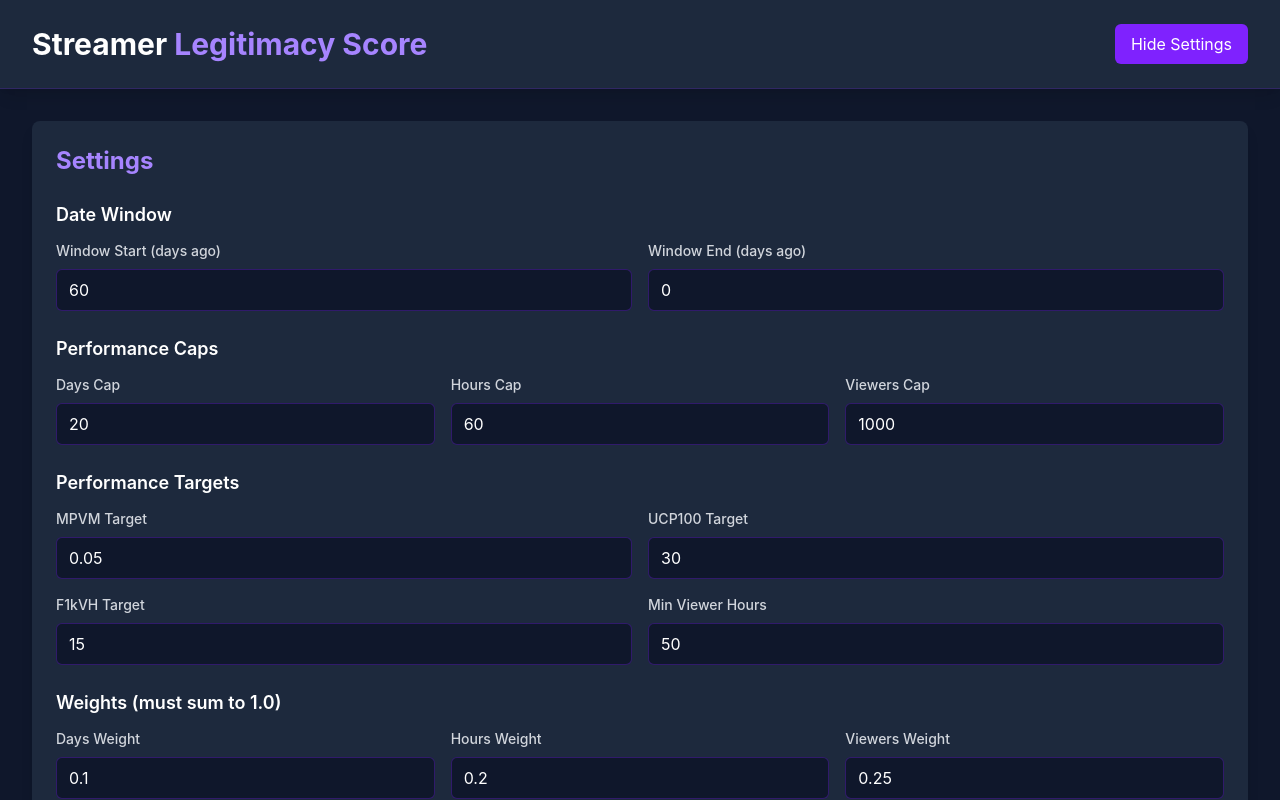
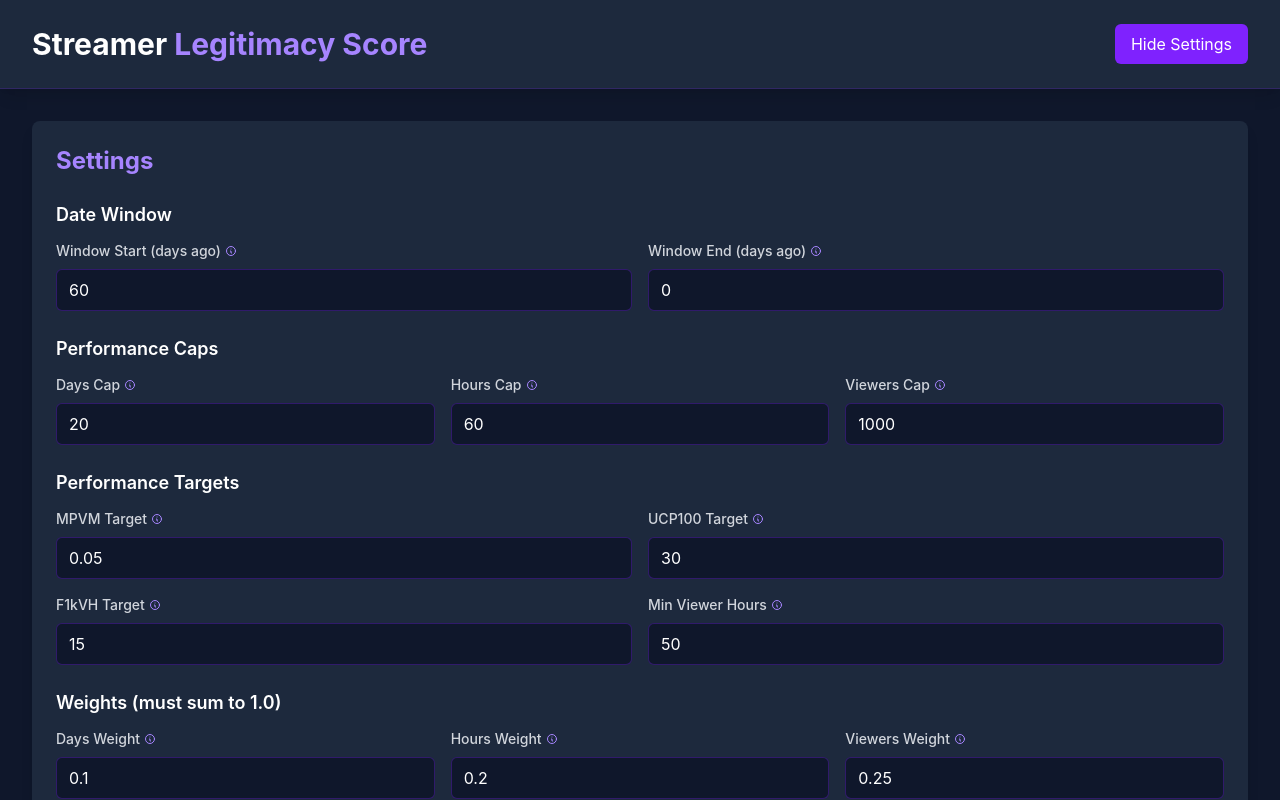
Before and after one commit to bjorkendev/streamer-score, a React (Vite) app: page / in a window 1280 px wide. Both pictures are taken after a click on the button "Show Settings". Shown: the top 800 px of the page. Built offline with nearby package versions, Linux system fonts and the light colour scheme.

Commit message:
Add tooltips to all Settings fields for better UX

```diff
--- a/src/components/Settings.tsx
+++ b/src/components/Settings.tsx
@@ -1,4 +1,5 @@
 import type { Settings as SettingsType } from '../types';
+import { Tooltip } from './Tooltip';
 
 interface SettingsProps {
   settings: SettingsType;
@@ -13,6 +14,27 @@ export function Settings({ settings, onSettingsChange }: SettingsProps) {
     });
   };
 
+  const LabelWithTooltip = ({ label, tooltip }: { label: string; tooltip: string }) => (
+    <label className="block text-sm font-medium mb-2 text-gray-300 flex items-center gap-1">
+      {label}
+      <Tooltip content={tooltip}>
+        <svg
+          className="w-3 h-3 text-violet-400 cursor-help"
+          fill="none"
+          stroke="currentColor"
+          viewBox="0 0 24 24"
+        >
+          <path
+            strokeLinecap="round"
+            strokeLinejoin="round"
+            strokeWidth={2}
+            d="M13 16h-1v-4h-1m1-4h.01M21 12a9 9 0 11-18 0 9 9 0 0118 0z"
+          />
+        </svg>
+      </Tooltip>
+    </label>
+  );
+
   return (
     <div className="bg-slate-800 rounded-lg p-6 shadow-lg">
       <h2 className="text-2xl font-bold mb-6 text-violet-400">Settings</h2>
@@ -23,9 +45,10 @@ export function Settings({ settings, onSettingsChange }: SettingsProps) {
           <h3 className="text-lg font-semibold mb-3 text-white">Date Window</h3>
           <div className="grid grid-cols-1 md:grid-cols-2 gap-4">
             <div>
-              <label className="block text-sm font-medium mb-2 text-gray-300">
-                Window Start (days ago)
-              </label>
+              <LabelWithTooltip
+                label="Window Start (days ago)"
+                tooltip="How many days back from today to start analyzing data. Default is 60 days ago."
+              />
               <input
                 type="number"
                 value={settings.windowStartDays}
@@ -36,9 +59,10 @@ export function Settings({ settings, onSettingsChange }: SettingsProps) {
               />
             </div>
             <div>
-              <label className="block text-sm font-medium mb-2 text-gray-300">
-                Window End (days ago)
-              </label>
+              <LabelWithTooltip
+                label="Window End (days ago)"
+                tooltip="How many days back from today to end the analysis. Default is 0 (today)."
+              />
               <input
                 type="number"
                 value={settings.windowEndDays}
@@ -56,9 +80,10 @@ export function Settings({ settings, onSettingsChange }: SettingsProps) {
           <h3 className="text-lg font-semibold mb-3 text-white">Performance Caps</h3>
           <div className="grid grid-cols-1 md:grid-cols-3 gap-4">
             <div>
-              <label className="block text-sm font-medium mb-2 text-gray-300">
-                Days Cap
-              </label>
+              <LabelWithTooltip
+                label="Days Cap"
+                tooltip="Maximum number of streaming days considered 'excellent'. Streaming more than this gives diminishing returns. Default: 20 days."
+              />
               <input
                 type="number"
                 value={settings.daysCap}
@@ -69,9 +94,10 @@ export function Settings({ settings, onSettingsChange }: SettingsProps) {
               />
             </div>
             <div>
-              <label className="block text-sm font-medium mb-2 text-gray-300">
-                Hours Cap
-              </label>
+              <LabelWithTooltip
+                label="Hours Cap"
+                tooltip="Maximum total hours considered 'excellent'. More hours than this adds little to the score. Default: 60 hours."
+              />
               <input
                 type="number"
                 value={settings.hoursCap}
@@ -82,9 +108,10 @@ export function Settings({ settings, onSettingsChange }: SettingsProps) {
               />
             </div>
             <div>
-              <label className="block text-sm font-medium mb-2 text-gray-300">
-                Viewers Cap
-              </label>
+              <LabelWithTooltip
+                label="Viewers Cap"
+                tooltip="Weighted average viewer count considered 'top-tier'. Used as the maximum for logarithmic scaling. Default: 1000 viewers."
+              />
               <input
                 type="number"
                 value={settings.viewersCap}
@@ -102,9 +129,10 @@ export function Settings({ settings, onSettingsChange }: SettingsProps) {
           <h3 className="text-lg font-semibold mb-3 text-white">Performance Targets</h3>
           <div className="grid grid-cols-1 md:grid-cols-2 gap-4">
             <div>
-              <label className="block text-sm font-medium mb-2 text-gray-300">
-                MPVM Target
-              </label>
+              <LabelWithTooltip
+                label="MPVM Target"
+                tooltip="Target messages per viewer-minute (engagement rate). Higher means great chat activity, lower means poor engagement. Default: 0.05"
+              />
               <input
                 type="number"
                 step="0.001"
@@ -116,9 +144,10 @@ export function Settings({ settings, onSettingsChange }: SettingsProps) {
               />
             </div>
             <div>
-              <label className="block text-sm font-medium mb-2 text-gray-300">
-                UCP100 Target
-              </label>
+              <LabelWithTooltip
+                label="UCP100 Target"
+                tooltip="Target unique chatters per 100 viewers. Measures how interactive the audience is. Default: 30"
+              />
               <input
                 type="number"
                 value={settings.ucp100Target}
@@ -129,9 +158,10 @@ export function Settings({ settings, onSettingsChange }: SettingsProps) {
               />
             </div>
             <div>
-              <label className="block text-sm font-medium mb-2 text-gray-300">
-                F1kVH Target
-              </label>
+              <LabelWithTooltip
+                label="F1kVH Target"
+                tooltip="Target followers gained per 1000 viewer-hours. Measures growth quality relative to reach. Default: 15"
+              />
               <input
                 type="number"
                 value={settings.f1kVHTarget}
@@ -142,9 +172,10 @@ export function Settings({ settings, onSettingsChange }: SettingsProps) {
               />
             </div>
             <div>
-              <label className="block text-sm font-medium mb-2 text-gray-300">
-                Min Viewer Hours
-              </label>
+              <LabelWithTooltip
+                label="Min Viewer Hours"
+                tooltip="Minimum total viewer-hours before the score counts fully. Prevents small sample sizes from skewing results. Default: 50"
+              />
               <input
                 type="number"
                 value={settings.minViewerHours}
@@ -162,9 +193,10 @@ export function Settings({ settings, onSettingsChange }: SettingsProps) {
           <h3 className="text-lg font-semibold mb-3 text-white">Weights (must sum to 1.0)</h3>
           <div className="grid grid-cols-1 md:grid-cols-3 gap-4">
             <div>
-              <label className="block text-sm font-medium mb-2 text-gray-300">
-                Days Weight
-              </label>
+              <LabelWithTooltip
+                label="Days Weight"
+                tooltip="How much streaming frequency influences the final score. Higher = more emphasis on consistency. Default: 0.10 (10%)"
+              />
               <input
                 type="number"
                 step="0.01"
@@ -176,9 +208,10 @@ export function Settings({ settings, onSettingsChange }: SettingsProps) {
               />
             </div>
             <div>
-              <label className="block text-sm font-medium mb-2 text-gray-300">
-                Hours Weight
-              </label>
+              <LabelWithTooltip
+                label="Hours Weight"
+                tooltip="How much total stream time influences the final score. Higher = more emphasis on dedication. Default: 0.20 (20%)"
+              />
               <input
                 type="number"
                 step="0.01"
@@ -190,9 +223,10 @@ export function Settings({ settings, onSettingsChange }: SettingsProps) {
               />
             </div>
             <div>
-              <label className="block text-sm font-medium mb-2 text-gray-300">
-                Viewers Weight
-              </label>
+              <LabelWithTooltip
+                label="Viewers Weight"
+                tooltip="How much audience size influences the final score. Higher = more emphasis on reach. Default: 0.25 (25%)"
+              />
               <input
                 type="number"
                 step="0.01"
@@ -204,9 +238,10 @@ export function Settings({ settings, onSettingsChange }: SettingsProps) {
               />
             </div>
             <div>
-              <label className="block text-sm font-medium mb-2 text-gray-300">
-                MPVM Weight
-              </label>
+              <LabelWithTooltip
+                label="MPVM Weight"
+                tooltip="How much chat engagement influences the final score. Higher = more emphasis on interaction. Default: 0.15 (15%)"
+              />
               <input
                 type="number"
                 step="0.01"
@@ -218,9 +253,10 @@ export function Settings({ settings, onSettingsChange }: SettingsProps) {
               />
             </div>
             <div>
-              <label className="block text-sm font-medium mb-2 text-gray-300">
-                UCP100 Weight
-              </label>
+              <LabelWithTooltip
+                label="UCP100 Weight"
+                tooltip="How much community participation influences the final score. Higher = more emphasis on active chatters. Default: 0.10 (10%)"
+              />
               <input
                 type="number"
                 step="0.01"
@@ -232,9 +268,10 @@ export function Settings({ settings, onSettingsChange }: SettingsProps) {
               />
             </div>
             <div>
-              <label className="block text-sm font-medium mb-2 text-gray-300">
-                F1kVH Weight
-              </label>
+              <LabelWithTooltip
+                label="F1kVH Weight"
+                tooltip="How much follower conversion influences the final score. Higher = more emphasis on growth quality. Default: 0.15 (15%)"
+              />
               <input
                 type="number"
                 step="0.01"
@@ -246,9 +283,10 @@ export function Settings({ settings, onSettingsChange }: SettingsProps) {
               />
             </div>
             <div>
-              <label className="block text-sm font-medium mb-2 text-gray-300">
-                Consistency Weight
-              </label>
+              <LabelWithTooltip
+                label="Consistency Weight"
+                tooltip="How much growth consistency influences the final score. Higher = more emphasis on steady growth. Default: 0.05 (5%)"
+              />
               <input
                 type="number"
                 step="0.01"
```
